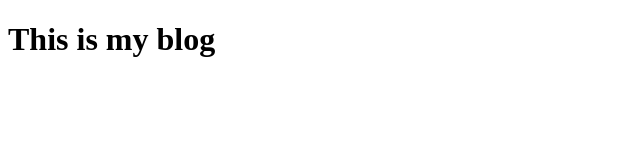
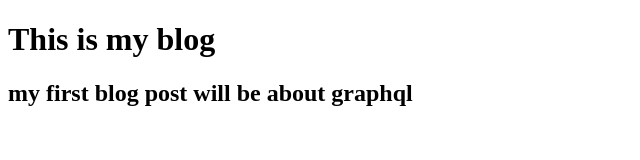
Before and after one commit to hillonyechekwa/stc-blog, a plain HTML site: page index.html in a window 1280 px wide. Shown: the whole page, without its empty margins (0-640 px from the left). Drawn offline with Linux system fonts and the light colour scheme.

Commit message:
added a line to html file

```diff
--- a/index.html
+++ b/index.html
@@ -8,5 +8,6 @@
 </head>
 <body>
     <h1>This is my blog</h1>
+    <h2>my first blog post will be about graphql</h2>
 </body>
 </html>
```
